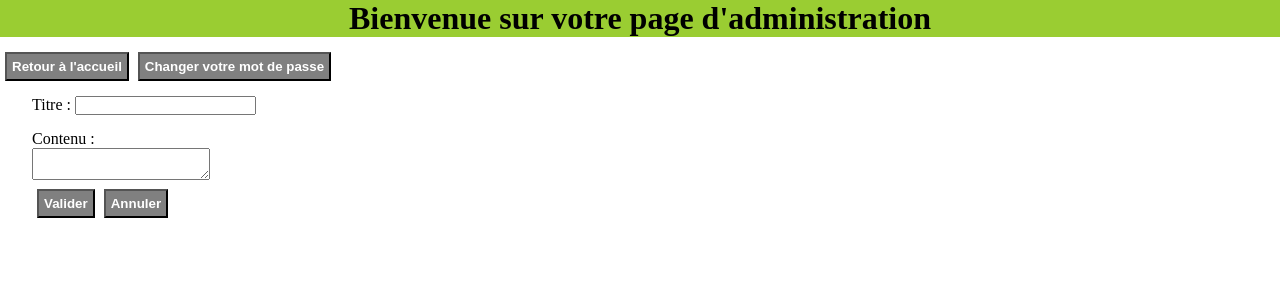
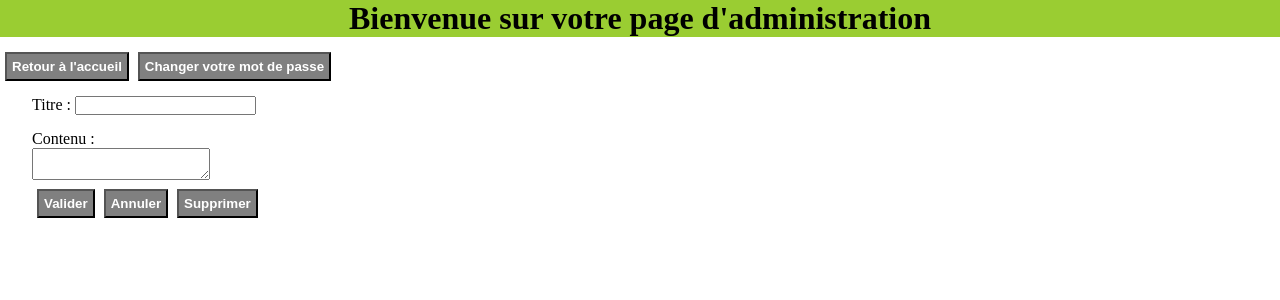
Before and after one commit to fpodev/Cr-ez-un-blog-pour-un-crivain, a PHP site: template Librairies/View/AdminChange.php in a window 1280 px wide. Shown: the top 300 px of the page. Run offline with PHP 8.4, Linux system fonts and the light colour scheme; the template is opened without the code that fills it, so the values that code supplies are empty; some libraries are stand-ins or nearby versions.

Commit message:
rejout d'un bouton supprimer

```diff
--- a/Librairies/View/AdminChange.php
+++ b/Librairies/View/AdminChange.php
@@ -24,6 +24,7 @@ require 'Librairies/Template/Head.php';
                 <input type="hidden" name="id" value="<?= $billet->id() ?>" />
                 <input class="btnForm" type="submit" value="Valider" name="postModifier" />
                 <input class="btnForm" type="submit" value="Annuler" name="annuler"/>
+                <input class="btnForm" type="submit" value="Supprimer" name="supprimer"/>
         <?php
         }
         else
```
